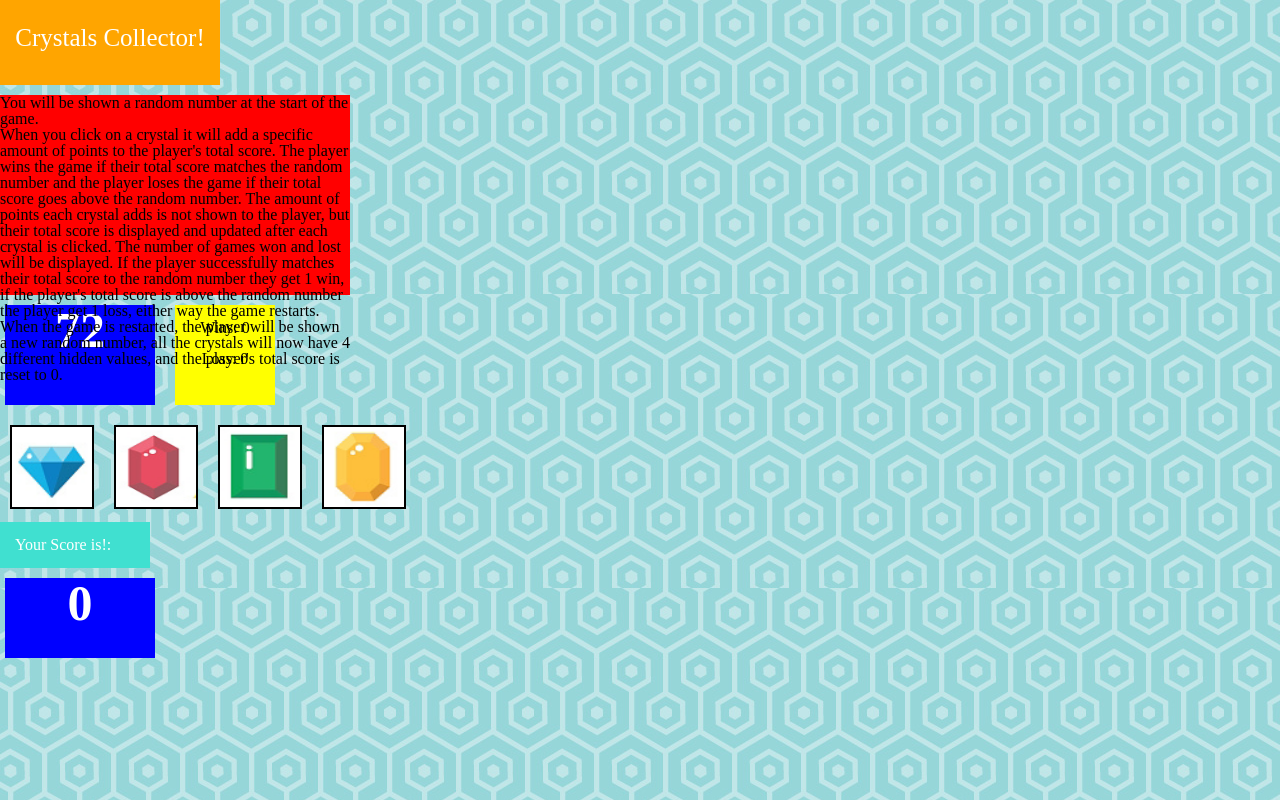
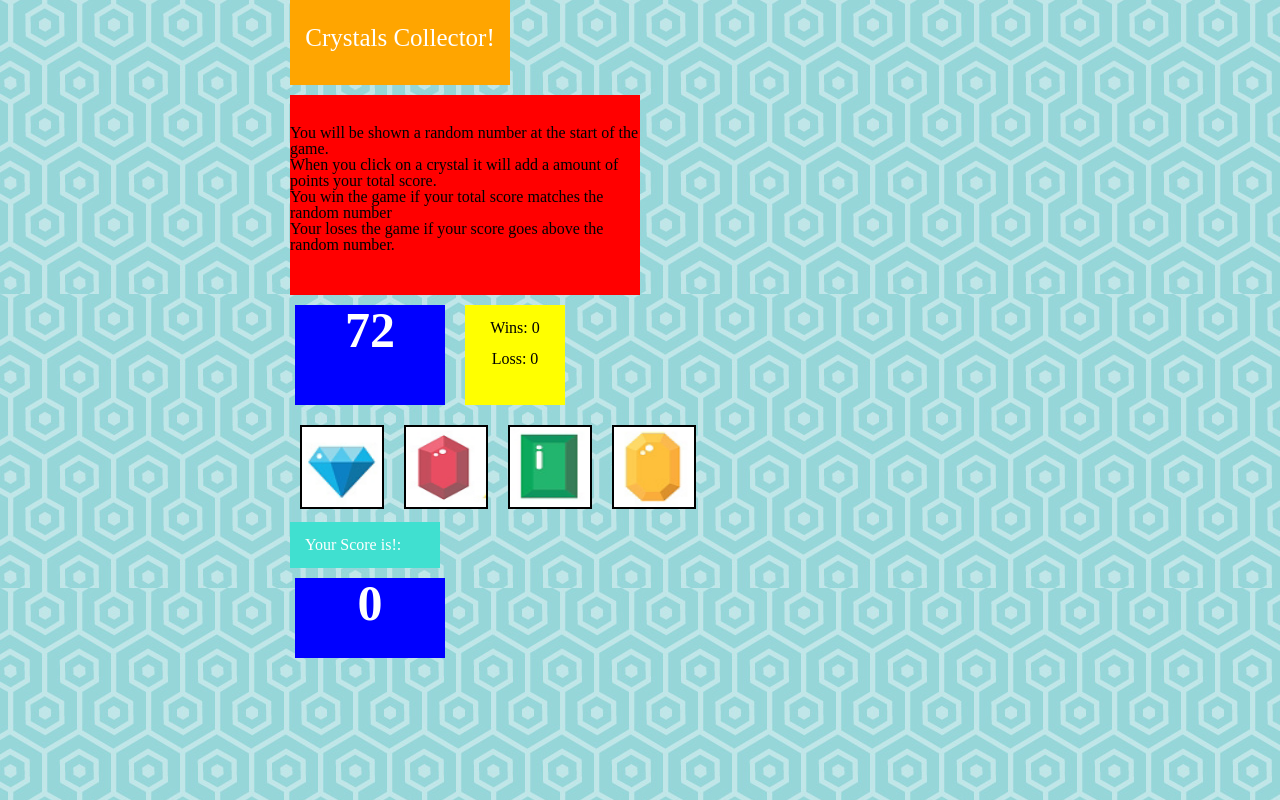
Before and after one commit to williamavasquez/week-4-game, a plain HTML site: page index.html in a window 1280 px wide. Drawn offline with nearby package versions, Linux system fonts and the light colour scheme.

Commit message:
css update

```diff
--- a/assets/css/style.css
+++ b/assets/css/style.css
@@ -2,6 +2,12 @@ body {
 	width: 100%;
 	height: 100%;
 	background: url(../img/bg_img.jpg) repeat;
+}
+
+.container {
+	width: 700px;
+	height: 100%;
+	margin: 0 auto;
 }
 
 h1 {
@@ -17,9 +23,12 @@ h1 {
 	}
 
 	p {
+		box-sizing: border-box;
+		padding-top:30px;
 		width: 350px;
 		height: 200px;
 		background-color: red;
+		overflow: auto;
 	}
 
 	#gameValue {
--- a/index.html
+++ b/index.html
@@ -13,16 +13,12 @@
 
 </head>
 <body>
+	<div class="container">
 			<h1> Crystals Collector!</h1>
-
 				<p> You will be shown a random number at the start of the game.</br>
-	When you click on a crystal it will add a specific amount of points to the player's total score.
-The player wins the game if their total score matches the random number and the player loses the game if their total score goes above the random number.
-The amount of points each crystal adds is not shown to the player, but their total score is displayed and updated after each crystal is clicked.
-The number of games won and lost will be displayed.
-If the player successfully matches their total score to the random number they get 1 win, if the player's total score is above the random number the player get 1 loss, either way the game restarts.
-When the game is restarted, the player will be shown a new random number, all the crystals will now have 4 different hidden values, and the player's total score is reset to 0.</p>
-
+				When you click on a crystal it will add a amount of points your total score.</br>
+				You win the game if your total score matches the random number</br>
+				Your loses the game if your score goes above the random number.</p>
 
 			<div id="gameValue"></div>
 			<div class ="score">
@@ -30,7 +26,6 @@ When the game is restarted, the player will be shown a new random number, all th
 				<div id="loss" class="space"> Loss: 0 </div>
 			</div>
 			<div class="clear">
-
 					<div class="gems" data-gem="0" id="blue"><img src="assets/img/blue_gem.png"></div>
 					<div class="gems" data-gem="1" id="red"><img src="assets/img/red_gem.png"></div>
 					<div class="gems" data-gem="2" id="green"><img src="assets/img/green_gem.png"></div>
@@ -38,7 +33,7 @@ When the game is restarted, the player will be shown a new random number, all th
 				</div>
 
 		<h2>Your Score is!:</h2>
-
 		<div id="your_score">0</div>
+	</div>
 </body>
 </html>
```
Also changed, not shown: assets/javascript/game.js (+4 -4 lines). Lines whose indentation alone changed are shown as unchanged.
